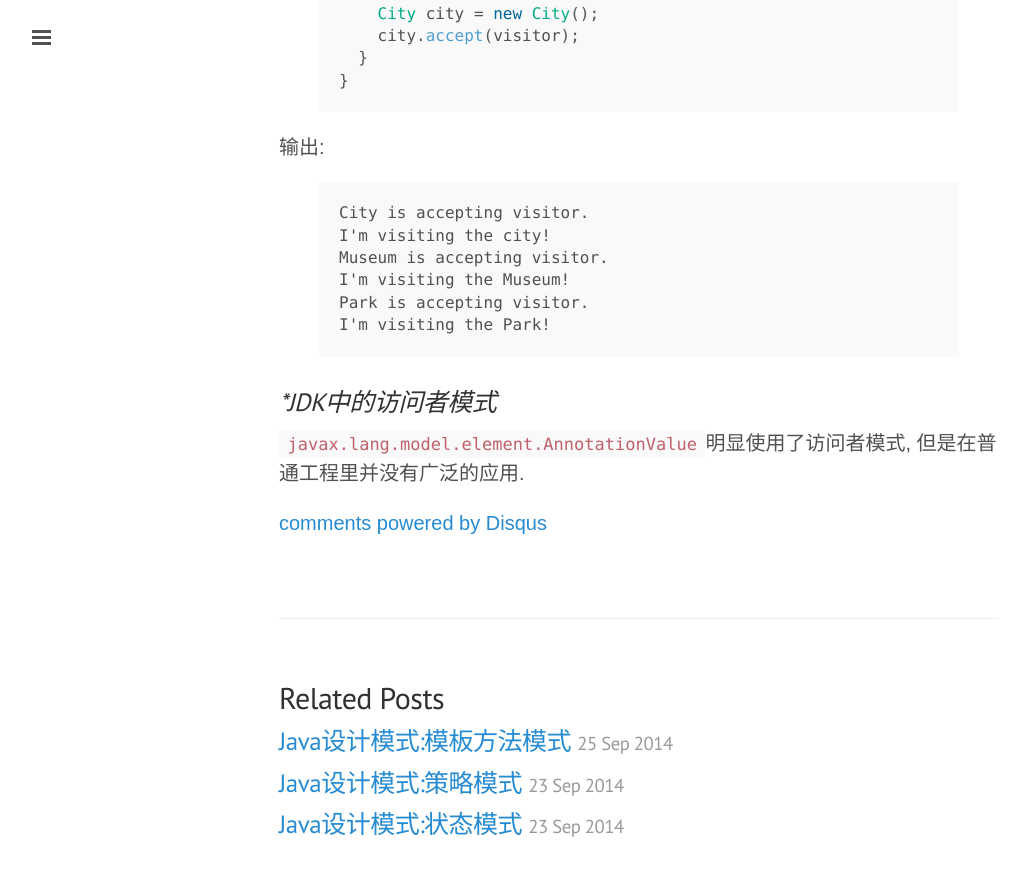
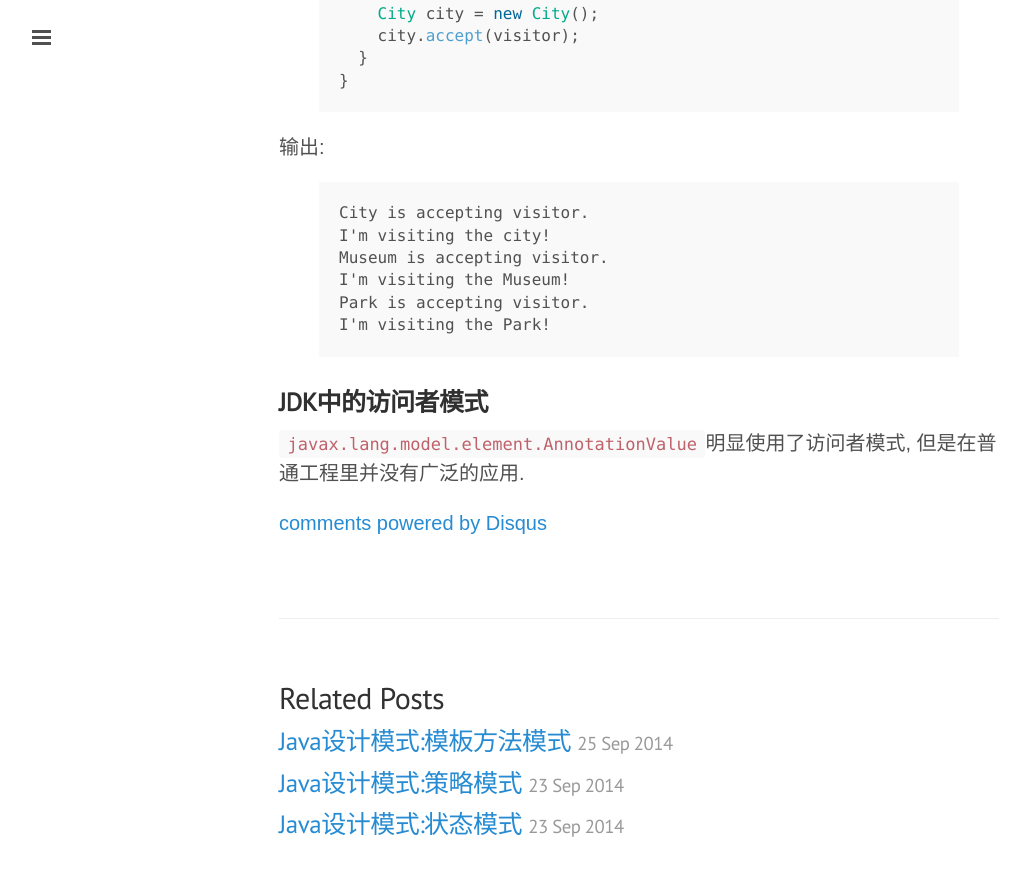
Before and after one commit to clarkdo/clarkdo.github.com, a Jekyll site: the page built from _posts/2014-09-26-37.md, in a window 1280 px wide and 900 px high, scrolled down 2592 px. Shown: the top 876 px of the window, without its empty margins (1-1031 px from the left). Built offline with Jekyll 4.4.1, drawn with Linux system fonts in a browser that asks for light colours; Markdown is read by kramdown in place of the engine named in the settings; comment, search, counter and statistics services are not loaded.

```diff
--- a/_posts/2014-09-26-37.md
+++ b/_posts/2014-09-26-37.md
@@ -120,6 +120,6 @@ Park is accepting visitor.
 I'm visiting the Park!
 {% endhighlight %}
 
-###**JDK中的访问者模式*
+###**JDK中的访问者模式**
 
 `javax.lang.model.element.AnnotationValue`明显使用了访问者模式, 但是在普通工程里并没有广泛的应用.
```
